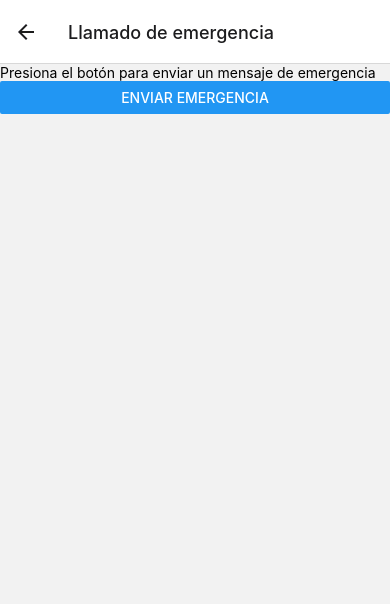
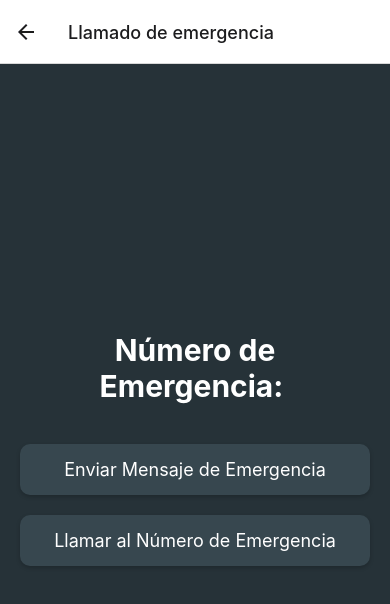
Before and after one commit to tominaccache/funcionalidades, a React Native app: screen /LlamadoEmergencia in a window 390 px wide. Shown: the top 604 px of the page. Built offline with nearby package versions, Linux system fonts and the light colour scheme.

Commit message:
hora y temperatura terminado, ahora en llamado de emergencia

```diff
--- a/components/horaTemperatura/horaTemperatura.js
+++ b/components/horaTemperatura/horaTemperatura.js
@@ -3,7 +3,7 @@ import { View, Text, StyleSheet, ActivityIndicator } from 'react-native';
 import axios from 'axios';
 import * as Location from 'expo-location';
 
-const ClimaHora = () => {
+const HoraTemperatura = () => {
   const [temperatura, setTemperatura] = useState(null);
   const [ubicacion, setUbicacion] = useState(null);
   const [cargando, setCargando] = useState(true);
@@ -11,7 +11,6 @@ const ClimaHora = () => {
 
   useEffect(() => {
     const obtenerUbicacionYClima = async () => {
-      // Obtener permisos de ubicación
       const { status } = await Location.requestForegroundPermissionsAsync();
       if (status !== 'granted') {
         console.log('Permiso de ubicación no otorgado');
@@ -19,16 +18,13 @@ const ClimaHora = () => {
         return;
       }
 
-      // Obtener ubicación
       const ubicacion = await Location.getCurrentPositionAsync({});
       const { latitude, longitude } = ubicacion.coords;
       setUbicacion({ latitude, longitude });
 
-      // Obtener clima
-      const apiKey = 'TU_API_KEY_AQUI'; // Reemplaza con tu clave API
       try {
-        const respuesta = await axios.get(`https://api.openweathermap.org/data/2.5/weather?lat=${latitude}&lon=${longitude}&appid=${apiKey}&units=metric`);
-        setTemperatura(respuesta.data.main.temp);
+        const respuesta = await axios.get(`https://api.open-meteo.com/v1/forecast?latitude=${latitude}&longitude=${longitude}&current_weather=true`);
+        setTemperatura(respuesta.data.current_weather.temperature);
       } catch (error) {
         console.log("Error al obtener clima:", error);
       } finally {
@@ -38,13 +34,12 @@ const ClimaHora = () => {
 
     obtenerUbicacionYClima();
 
-    // Actualizar hora cada segundo
     const intervalo = setInterval(() => {
       const ahora = new Date();
       setHoraActual(ahora.toLocaleTimeString());
     }, 1000);
 
-    return () => clearInterval(intervalo); // Limpiar intervalo al desmontar
+    return () => clearInterval(intervalo);
   }, []);
 
   if (cargando) {
@@ -58,9 +53,6 @@ const ClimaHora = () => {
         <Text style={styles.temperatura}>Temperatura: {temperatura} °C</Text>
       ) : (
         <Text style={styles.error}>No se pudo obtener la temperatura.</Text>
-      )}
-      {ubicacion && (
-        <Text style={styles.ubicacion}>Ubicación: {ubicacion.latitude}, {ubicacion.longitude}</Text>
       )}
     </View>
   );
@@ -89,8 +81,8 @@ const styles = StyleSheet.create({
   },
   error: {
     fontSize: 18,
-    color: '#FF5252', // Color para errores
+    color: '#FF5252',
   },
 });
 
-export default ClimaHora;
+export default HoraTemperatura;
--- a/components/llamadoEmergencia/llamadoEmergencia.js
+++ b/components/llamadoEmergencia/llamadoEmergencia.js
@@ -1,17 +1,99 @@
-import React from 'react';
-import { View, Text, Button, Alert } from 'react-native';
+import React, { useState, useEffect } from 'react';
+import { View, Text, Alert, Linking, StyleSheet, TouchableOpacity } from 'react-native';
+import AsyncStorage from '@react-native-async-storage/async-storage';
 
 const LlamadoEmergencia = () => {
+  const [numeroEmergencia, setNumeroEmergencia] = useState('');
+
+  // Función para obtener el número de emergencia desde AsyncStorage
+  const obtenerNumeroEmergencia = async () => {
+    try {
+      const numero = await AsyncStorage.getItem('numeroEmergencia');
+      if (numero) {
+        setNumeroEmergencia(numero); // Actualiza el estado con el número obtenido
+      } else {
+        Alert.alert('Error', 'No se encontró el número de emergencia');
+      }
+    } catch (error) {
+      console.error('Error al obtener el número de emergencia:', error);
+      Alert.alert('Error', 'Hubo un problema al obtener el número de emergencia');
+    }
+  };
+
+  // Llama a la función para obtener el número al montar el componente
+  useEffect(() => {
+    obtenerNumeroEmergencia();
+  }, []);
+
+  // Función para enviar un mensaje de emergencia (puedes personalizar esta función según sea necesario)
   const enviarMensajeEmergencia = () => {
     Alert.alert('Mensaje de Emergencia', 'Mensaje de emergencia enviado.');
   };
 
+  // Función para realizar una llamada al número de emergencia
+  const realizarLlamadaEmergencia = () => {
+    if (!numeroEmergencia) {
+      Alert.alert('Error', 'No hay número de emergencia disponible');
+      return;
+    }
+    const url = `tel:${numeroEmergencia}`;
+    Linking.canOpenURL(url)
+      .then((supported) => {
+        if (supported) {
+          return Linking.openURL(url);
+        } else {
+          Alert.alert('Error', 'No se puede realizar la llamada');
+        }
+      })
+      .catch((err) => {
+        console.error('Error al abrir el teléfono:', err);
+        Alert.alert('Error', 'No se pudo abrir la aplicación del teléfono');
+      });
+  };
+
   return (
-    <View>
-      <Text>Presiona el botón para enviar un mensaje de emergencia</Text>
-      <Button title="Enviar Emergencia" onPress={enviarMensajeEmergencia} />
+    <View style={styles.container}>
+      <Text style={styles.titulo}>Número de Emergencia: {numeroEmergencia}</Text>
+      <TouchableOpacity style={styles.boton} onPress={enviarMensajeEmergencia}>
+        <Text style={styles.botonTexto}>Enviar Mensaje de Emergencia</Text>
+      </TouchableOpacity>
+      <TouchableOpacity style={styles.boton} onPress={realizarLlamadaEmergencia}>
+        <Text style={styles.botonTexto}>Llamar al Número de Emergencia</Text>
+      </TouchableOpacity>
     </View>
   );
 };
 
+const styles = StyleSheet.create({
+  container: {
+    flex: 1,
+    justifyContent: 'center',
+    padding: 20,
+    backgroundColor: '#263238',
+  },
+  titulo: {
+    fontSize: 30,
+    fontWeight: 'bold',
+    marginBottom: 30,
+    textAlign: 'center',
+    color: '#FFFFFF',
+  },
+  boton: {
+    backgroundColor: '#37474F',
+    borderRadius: 10,
+    padding: 15,
+    marginVertical: 10,
+    shadowColor: '#000',
+    shadowOffset: { width: 0, height: 2 },
+    shadowOpacity: 0.2,
+    shadowRadius: 4,
+    elevation: 5,
+  },
+  botonTexto: {
+    fontSize: 18,
+    color: '#FFFFFF',
+    textAlign: 'center',
+  },
+});
+
 export default LlamadoEmergencia;
--- a/package.json
+++ b/package.json
@@ -13,9 +13,13 @@
     "@react-native-community/masked-view": "^0.1.11",
     "@react-navigation/native": "^6.1.18",
     "@react-navigation/stack": "^6.4.1",
+    "axios": "^1.7.7",
     "expo": "~51.0.28",
     "expo-contacts": "~13.0.5",
+    "expo-linking": "^6.3.1",
+    "expo-location": "^17.0.1",
     "expo-sensors": "^13.0.9",
+    "expo-sms": "^12.0.1",
     "expo-status-bar": "~1.12.1",
     "react": "18.2.0",
     "react-native": "0.74.5",
```
Also changed, not shown: 1 other file (tests, documents, lock files or other folders).
